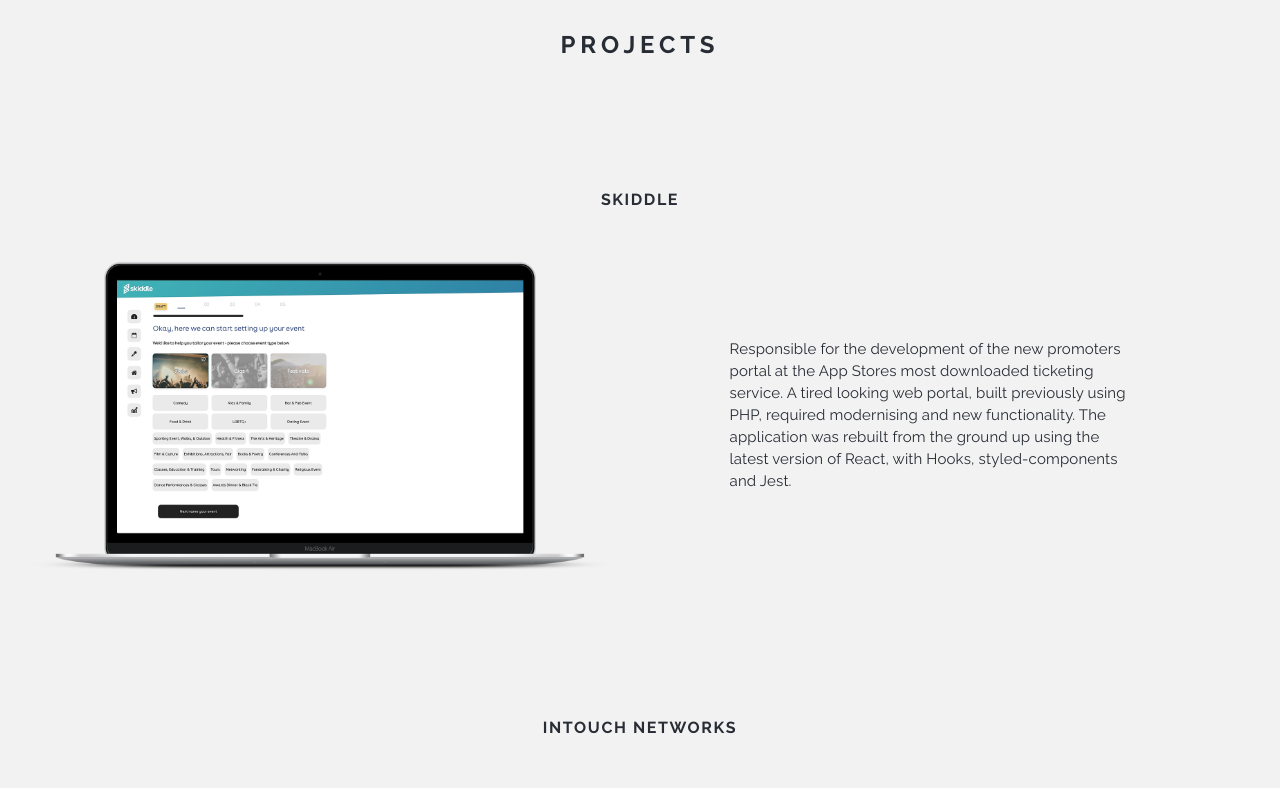
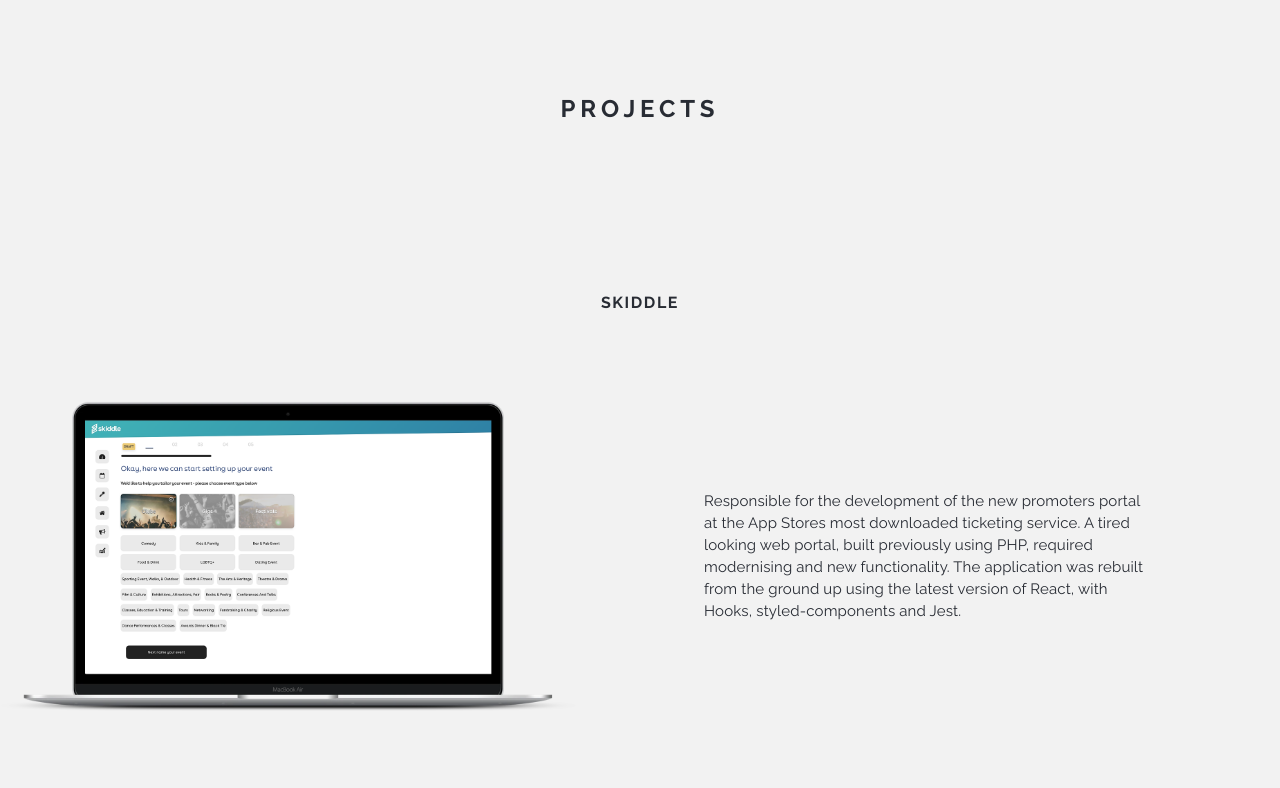
Before and after one commit to Daniel-Cross/portfoliov3, a React (Create React App) app: page / in a window 1280 px wide. Shown: the part 1300-2088 px from the top of the page. Built offline with nearby package versions, Linux system fonts and the light colour scheme.

Commit message:
added margin for display issues

```diff
--- a/src/components/Project.js
+++ b/src/components/Project.js
@@ -8,6 +8,10 @@
   justify-content: center;
   align-items: center;
   margin: 4rem 2rem 2rem 2rem;
+
+  ${device.desktop} {
+    margin: 8% 0 0 0;
+  }
 `;
 
 const JobTitle = styled.h4`
@@ -62,6 +66,7 @@
   ${device.desktop} {
     flex-direction: ${({ index }) => (index % 2 ? "row" : "row-reverse")};
     justify-content: space-between;
+    margin: 3% 0 0 0;
   }
 `;
 
--- a/src/components/Projects.js
+++ b/src/components/Projects.js
@@ -3,6 +3,7 @@
 import { Subtitle } from "../constants/theme";
 import { jobs } from "../constants/jobData";
 import Project from "./Project";
+import { device } from "../constants/theme";
 
 const ProjectsContainer = styled.div`
 display: flex;
@@ -10,6 +11,10 @@
 justify-content: space-evenly;
 align-content; center;
 padding: 10rem 0 4rem 0;
+
+${device.desktop} {
+  margin: 5% 0 0 0;
+}
 `;
 
 const Projects = () => {
```
